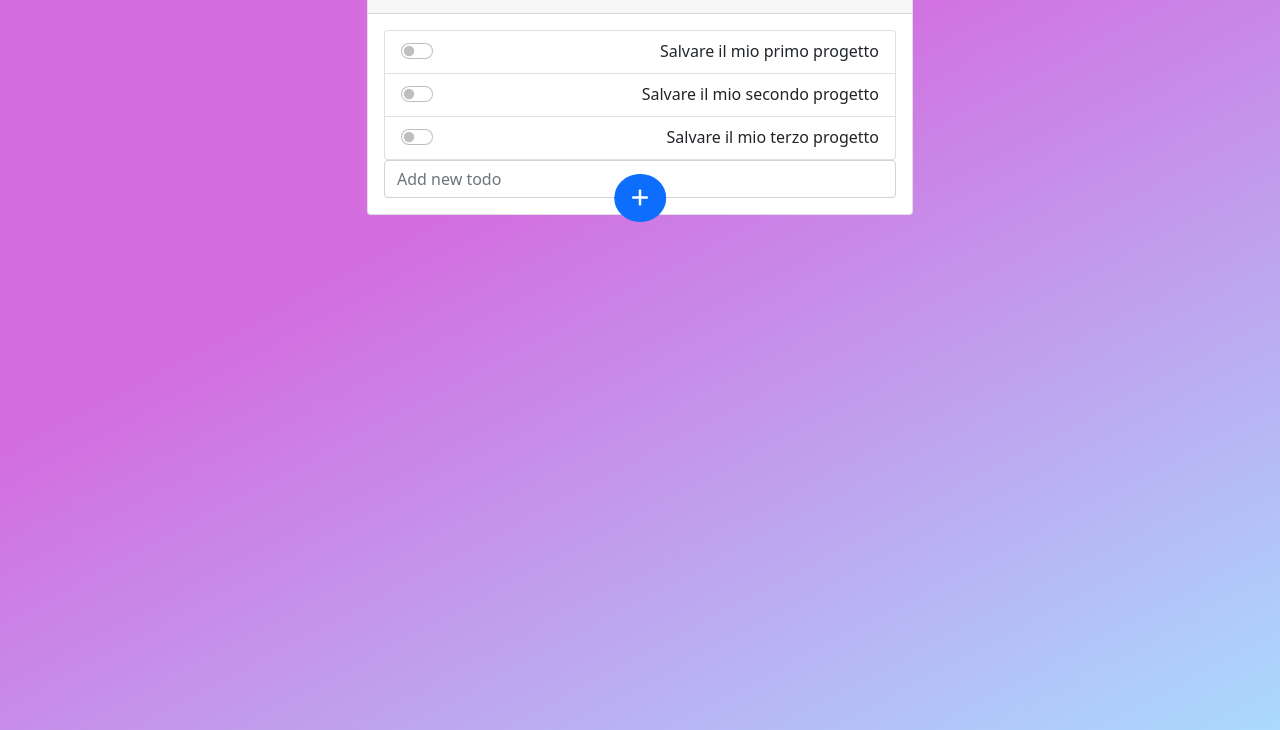
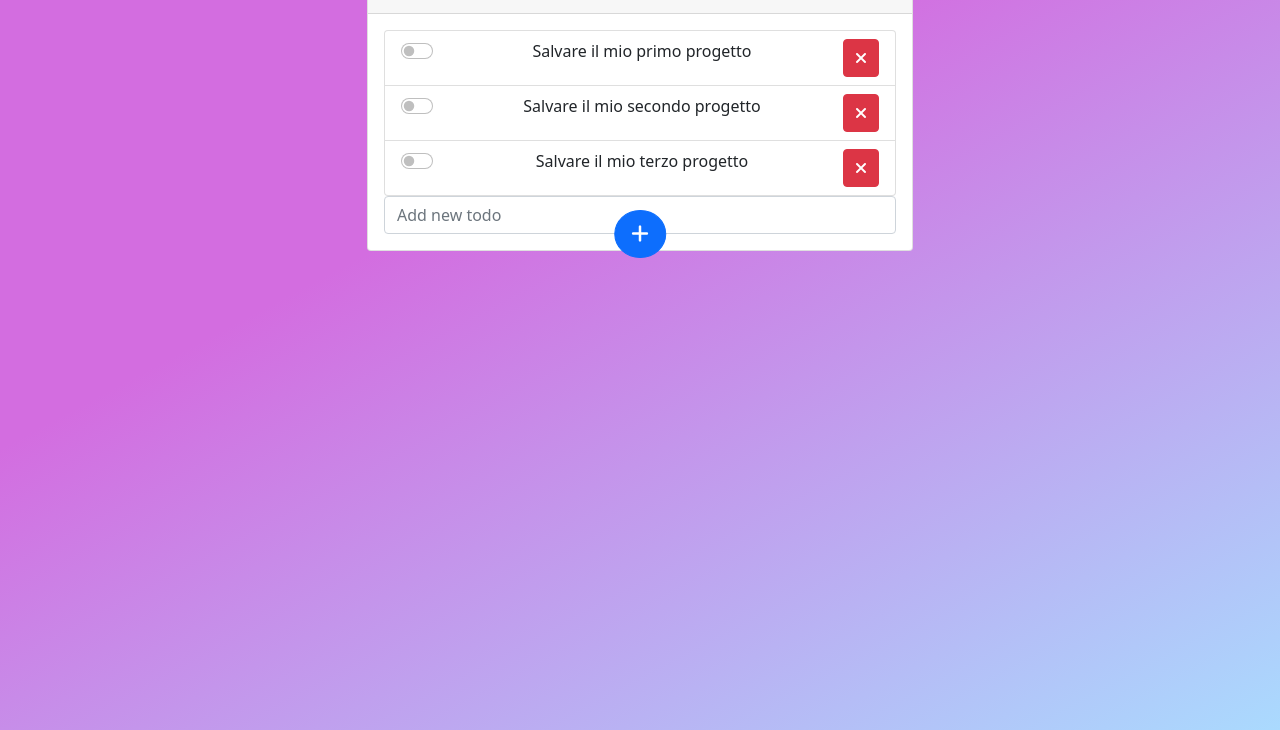
Before and after one commit to marius-leica/vue-todolist, a plain HTML site: page index.html in a window 1280 px wide. Shown: the part 70-800 px from the top of the page. Drawn offline with nearby package versions, Linux system fonts and the light colour scheme.

Commit message:
Milestone 2

```diff
--- a/index.html
+++ b/index.html
@@ -44,6 +44,8 @@
                                                     :for="`flexSwitchCheck${index}`"></label>
                                             </div>
                                             {{ task.text }}
+                                            <button type="button" class="btn btn-danger" v-on:click="removeTask"><i
+                                                    class="fa-solid fa-xmark"></i></button>
                                         </li>
                                     </ul>
                                     <div class="form-group">
--- a/main.js
+++ b/main.js
@@ -7,6 +7,10 @@
 
 Stampare all’interno di una lista, un item per ogni todo.
 Se la proprietà done è uguale a true, visualizzare il testo del todo sbarrato.
+
+# MILESTONE 2
+
+Visualizzare a fianco ad ogni item una “x”: cliccando su di essa, senza chiedere all’utente conferma, il todo viene rimosso dalla lista.
 */
 
 const todos = [
@@ -30,7 +34,11 @@ const app = new Vue({
   data: {
     todos: todos,
   },
-  methods: {},
+  methods: {
+    removeTask: function (index) {
+      this.todos.splice(index, 1);
+    },
+  },
 });
 // backtick = `// newTodo: "",
 //     addTodo: function () {
```
